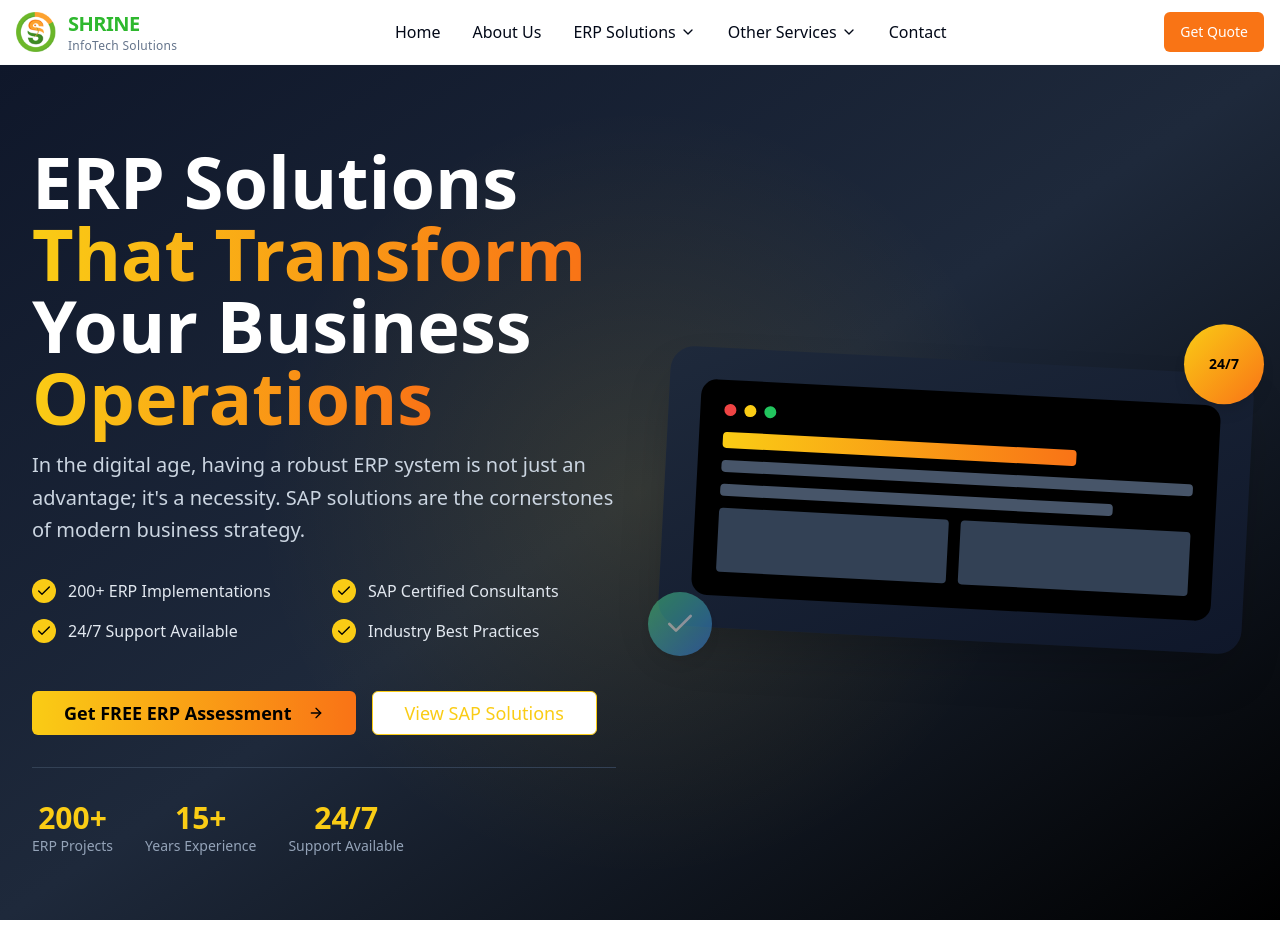
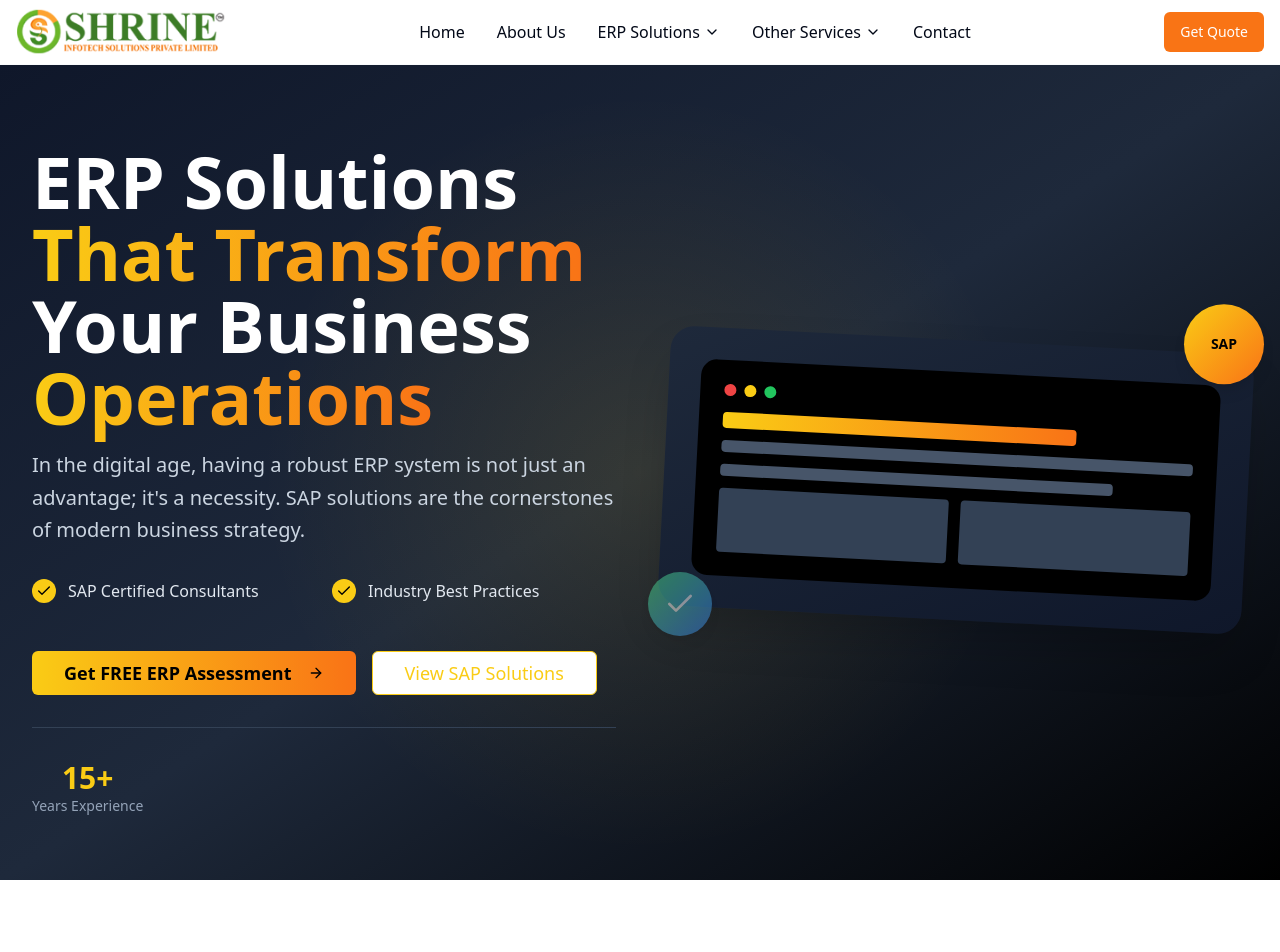
Before and after one commit to Charannnn0/shrineinfotechsample, a React (Vite) app: page / in a window 1280 px wide. Shown: the top 952 px of the page. Built offline with nearby package versions, Linux system fonts and the light colour scheme.

Commit message:
Update logo and remove text elements
Replaced text-based logo with the provided image and removed specific text elements: "200+ erp implementations", "24/7 support available", and "150 + happy clients".

```diff
--- a/src/components/Header.tsx
+++ b/src/components/Header.tsx
@@ -30,14 +30,10 @@ const Header = () => {
           <div className="flex items-center">
             <Link to="/" className="flex items-center space-x-3">
               <img
-                src="/lovable-uploads/278ca2d6-2104-4e4b-9bac-15c505b7e8f6.png"
+                src="/lovable-uploads/2248bfcd-cdba-4b05-8e75-c9d6d0d95728.png"
                 alt="SHRINE InfoTech Solutions"
-                className="h-10 w-10 object-contain"
+                className="h-12 object-contain"
               />
-              <div className="flex flex-col">
-                <span className="text-xl font-bold text-primary tracking-tight">SHRINE</span>
-                <span className="text-xs text-muted-foreground tracking-wide">InfoTech Solutions</span>
-              </div>
             </Link>
           </div>
 
--- a/src/components/Hero.tsx
+++ b/src/components/Hero.tsx
@@ -34,9 +34,7 @@ const Hero = () => {
             {/* Key Benefits */}
             <div className="grid md:grid-cols-2 gap-4">
               {[
-                "200+ ERP Implementations",
                 "SAP Certified Consultants",
-                "24/7 Support Available",
                 "Industry Best Practices",
               ].map((benefit, index) => (
                 <div key={index} className="flex items-center space-x-3">
@@ -70,16 +68,8 @@ const Hero = () => {
             {/* Trust Indicators */}
             <div className="flex items-center space-x-8 pt-8 border-t border-slate-700">
               <div className="text-center">
-                <div className="text-3xl font-bold text-yellow-400">200+</div>
-                <div className="text-sm text-slate-400">ERP Projects</div>
-              </div>
-              <div className="text-center">
                 <div className="text-3xl font-bold text-yellow-400">15+</div>
                 <div className="text-sm text-slate-400">Years Experience</div>
-              </div>
-              <div className="text-center">
-                <div className="text-3xl font-bold text-yellow-400">24/7</div>
-                <div className="text-sm text-slate-400">Support Available</div>
               </div>
             </div>
           </div>
@@ -109,7 +99,7 @@ const Hero = () => {
 
               {/* Floating Elements */}
               <div className="absolute -top-4 -right-4 w-20 h-20 bg-gradient-to-br from-yellow-400 to-orange-500 rounded-full flex items-center justify-center shadow-lg animate-bounce">
-                <span className="text-black font-bold text-sm">24/7</span>
+                <span className="text-black font-bold text-sm">SAP</span>
               </div>
 
               <div className="absolute -bottom-4 -left-4 w-16 h-16 bg-gradient-to-br from-green-400 to-blue-500 rounded-full flex items-center justify-center shadow-lg animate-pulse">
```
Also changed, not shown: public/lovable-uploads/2248bfcd-cdba-4b05-8e75-c9d6d0d95728.png (added).
